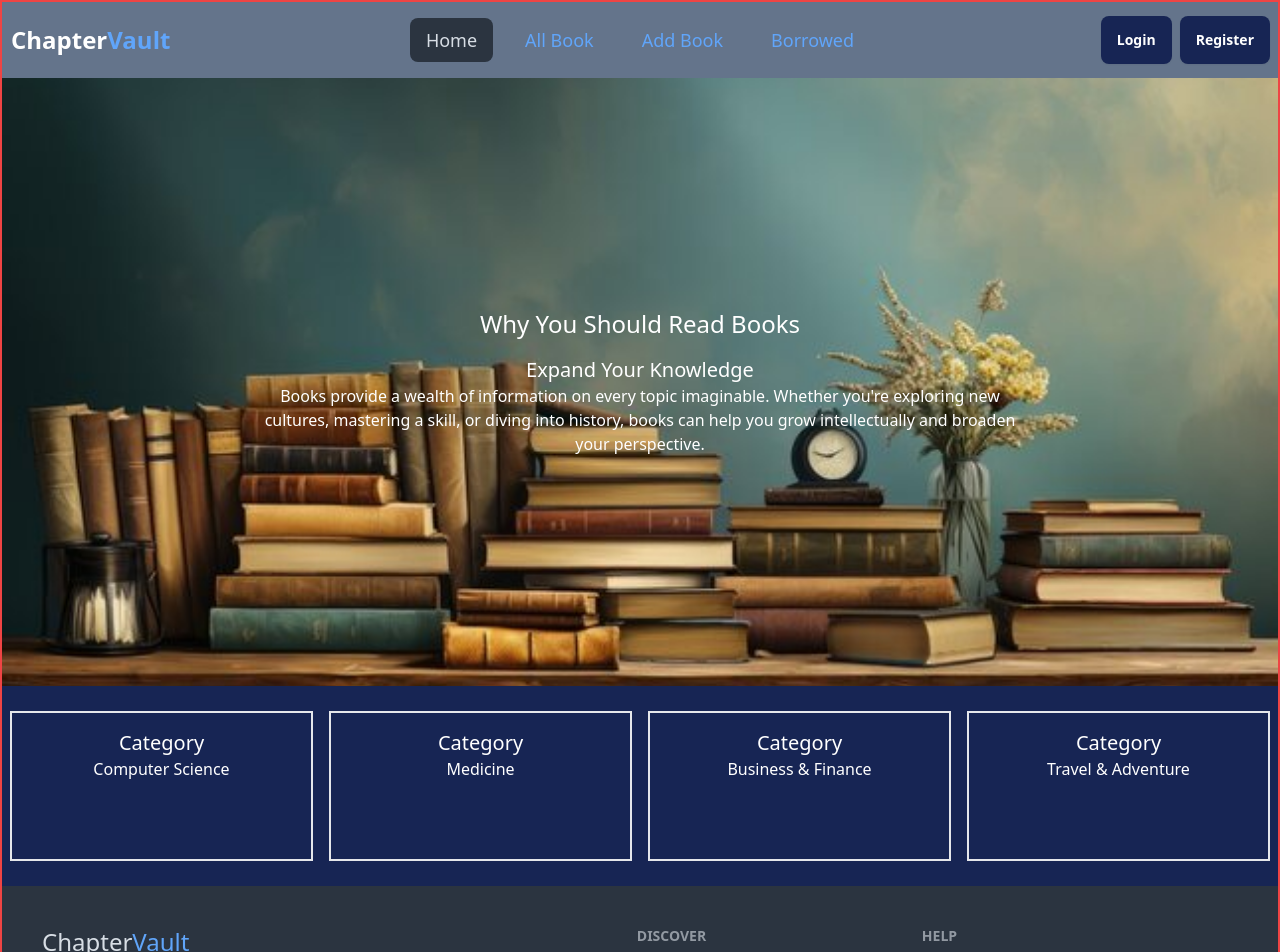
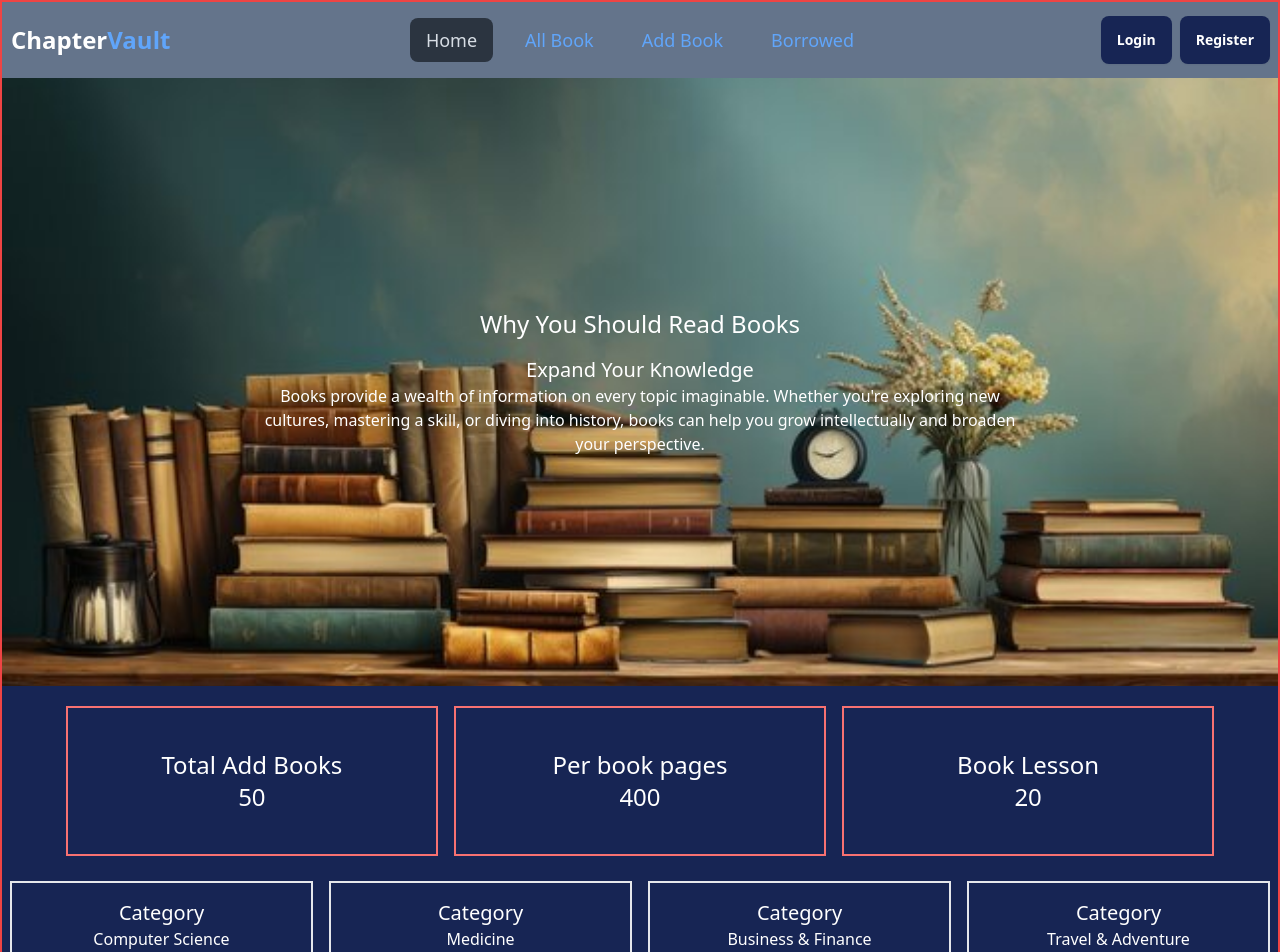
Before and after one commit to rajib777durjoy/assignment11client, a React (Vite) app: page / in a window 1280 px wide. Shown: the top 952 px of the page. Built offline with nearby package versions, Linux system fonts and the light colour scheme; no server answers.

Commit message:
success section done

```diff
--- a/package.json
+++ b/package.json
@@ -16,6 +16,7 @@
     "lottie-react": "^2.4.0",
     "match-sorter": "^8.0.0",
     "react": "^18.3.1",
+    "react-countup": "^6.5.3",
     "react-dom": "^18.3.1",
     "react-hook-form": "^7.54.2",
     "react-icons": "^5.4.0",
--- /dev/null
+++ b/src/Component/Extra/AuthorList.jsx
@@ -0,0 +1,12 @@
+import React from 'react';
+
+const AuthorList = () => {
+    return (
+        <div className='text-white text-center h-[500px] grid grid-cols-3'>
+
+
+        </div>
+    );
+};
+
+export default AuthorList;
--- /dev/null
+++ b/src/Component/Extra/Success.jsx
@@ -0,0 +1,37 @@
+import React from 'react';
+import CountUp from 'react-countup';
+const Success = () => {
+    return (
+        <div className='text-white mt-5 grid md:grid-cols-3 w-[90%] mx-auto gap-4'>
+           <div className='text-center flex flex-col items-center justify-center h-[150px] border-2 border-red-400'>
+                <h1 className='text-2xl'>Total Add Books</h1>
+                <CountUp className='text-2xl'
+                    start={0}
+                    end={50}
+                    duration={3}
+
+                > </CountUp>
+            </div>
+            <div className='text-center flex flex-col items-center justify-center h-[150px] border-2 border-red-400'>
+                <h2 className='text-2xl'>Per book pages</h2>
+                <CountUp className='text-2xl'
+                    start={0}
+                    end={400}
+                    duration={3}
+
+                > </CountUp>
+            </div>
+            <div className='text-center flex flex-col items-center justify-center h-[150px] border-2 border-red-400'>
+                <h2 className='text-2xl'>Book Lesson</h2>
+                <CountUp className='text-2xl'
+                    start={0}
+                    end={20}
+                    duration={3}
+
+                > </CountUp>
+            </div>
+        </div>
+    );
+};
+
+export default Success;
--- a/src/Pages/BookDisplay/Bookdisplay.jsx
+++ b/src/Pages/BookDisplay/Bookdisplay.jsx
@@ -1,6 +1,6 @@
 import axios from 'axios';
 import React, { useState } from 'react';
-import { useParams, useSearchParams } from 'react-router-dom';
+import { Link, useParams, useSearchParams } from 'react-router-dom';
 
 const Bookdisplay = () => {
     const [books, setbooks] = useState([])
@@ -11,9 +11,9 @@ const Bookdisplay = () => {
             setbooks(res.data)
         })
     return (
-        <div className='text-white'>
+        <div className='text-white grid md:grid-cols-3 lg:grid-cols-4 gap-4'>
             {
-                books.map(book => <div className="card card-compact text-black bg-base-100 w-96 shadow-xl">
+                books.map(book =><div className="card card-compact text-black bg-base-100 h-[350px] shadow-xl">
                     <figure>
                         <img
                             src={book?.image}
@@ -25,8 +25,8 @@ const Bookdisplay = () => {
                         <p>{book?.category}</p>
                         <p>{book?.quantity}</p>
                         <p>{book?.rating}</p>
-                        <div className="card-actions justify-end">
-                            <button className="btn btn-primary">Details</button>
+                        <div className="card-actions justify-center">
+                           <Link to='/detailspage'><button className="btn btn-primary">Details</button></Link>
                         </div>
                     </div>
                 </div>
--- a/src/Pages/Home/Home.jsx
+++ b/src/Pages/Home/Home.jsx
@@ -1,6 +1,8 @@
 import React from 'react';
 import Banner from '../../Component/Banner/Banner';
 import Bookcategories from '../../Component/BookCategories/Bookcategories';
+import Success from '../../Component/Extra/Success';
+import AuthorList from '../../Component/Extra/AuthorList';
 
 const Home = () => {
     return (
@@ -8,8 +10,14 @@ const Home = () => {
           <div>
             <Banner></Banner>
           </div>
+          <div>
+            <Success></Success>
+          </div>
            <div>
               <Bookcategories></Bookcategories>
+           </div>
+           <div>
+            <AuthorList></AuthorList>
            </div>
         </div>
     );
--- a/src/Router/router.jsx
+++ b/src/Router/router.jsx
@@ -23,10 +23,10 @@ const router= createBrowserRouter([
          index:true,
          element:<Home></Home>
         },
+
         {
           path:'/bookDisplay/:category',
           element:<Bookdisplay></Bookdisplay>
-
         },
         {
          path:'/detailspage',
```
Also changed, not shown: 1 other file (tests, documents, lock files or other folders).
